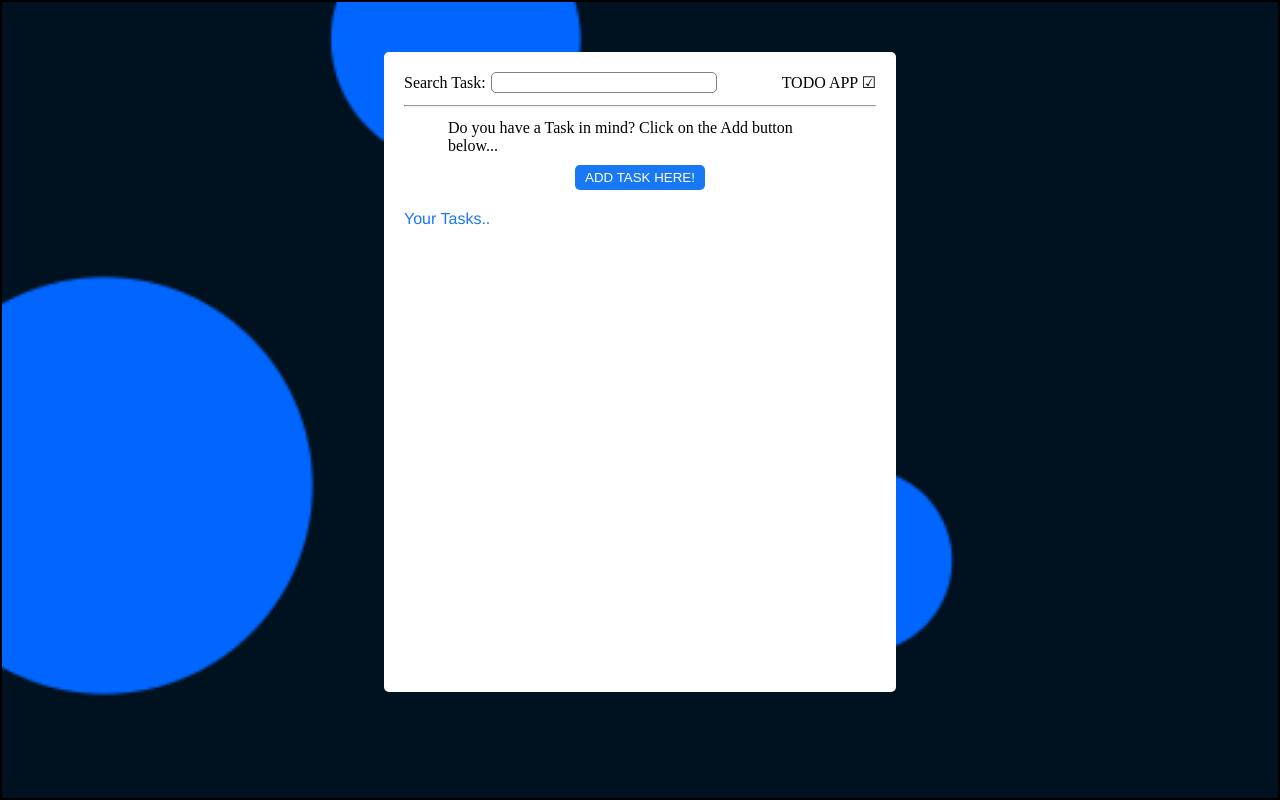
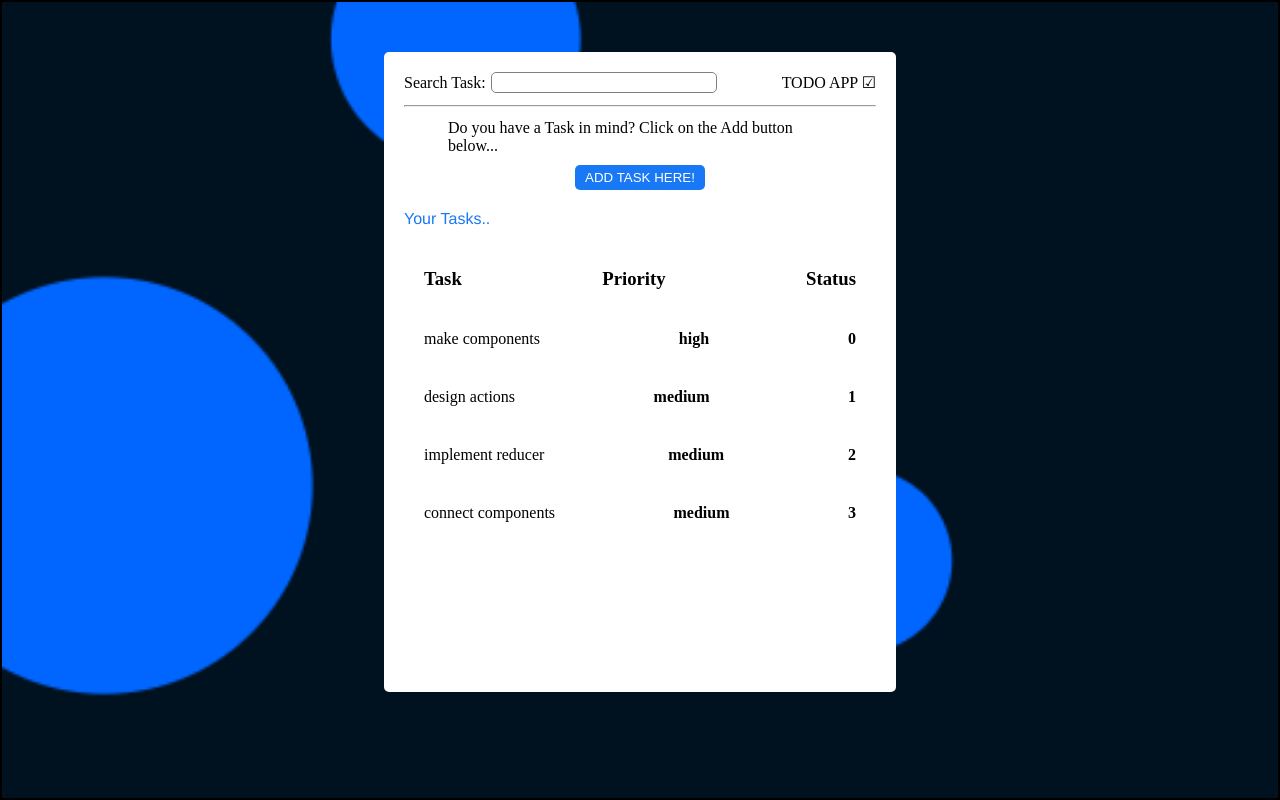
Before and after one commit to THE-Jitu-Assignments-Repo/Week-4, a React (Vite) app in the folder react-todo/: page / in a window 1280 px wide. Built offline with nearby package versions, Linux system fonts and the light colour scheme.

Commit message:
added dummy data and mapped

```diff
--- a/react-todo/src/components/todo2/Layout/Index.css
+++ b/react-todo/src/components/todo2/Layout/Index.css
@@ -37,3 +37,10 @@
     font-family: 'Franklin Gothic Medium', 'Arial Narrow', Arial, sans-serif;
     color: rgb(24, 120, 246);
 }
+
+.task--list{
+  display: flex;
+  align-items: center;
+  justify-content: space-between;
+  padding: 20px;
+}
--- a/react-todo/src/components/todo2/Layout/Index.jsx
+++ b/react-todo/src/components/todo2/Layout/Index.jsx
@@ -1,9 +1,17 @@
 import React from "react";
 import Header from "../Header/Header";
+import Task from "../List/Task";
 import AddTask from "../modals/AddTask";
 import "./Index.css";
 
 function Index({modal, setModal}) {
+
+  const dummyTodos = [
+{ id: 0, priority: true, text: 'make components' },
+{ id: 1, priority: false, text: 'design actions' },
+{ id: 2, priority: false, text: 'implement reducer' },
+{ id: 3, priority: false, text: 'connect components' }
+];
   return (
     <div className="main-div">
       <div className="content">
@@ -25,7 +33,16 @@ function Index({modal, setModal}) {
         <div className="task_tag">
           <span>Your Tasks..</span>
         </div>
-        <section>{/* <span>tasks list</span> */}</section>
+        <section>
+          <div className="task--list">
+            <h3>Task</h3>
+            <h3>Priority</h3>
+            <h3>Status</h3>
+          </div>
+          {dummyTodos.map(item=>{
+            return <Task key={item.id} item={item}/>
+          })}
+        </section>
       </div>
     </div>
   );
--- a/react-todo/src/components/todo2/List/Task.jsx
+++ b/react-todo/src/components/todo2/List/Task.jsx
@@ -1,8 +1,12 @@
 import React from 'react'
 
-function Task() {
+function Task({item}) {
   return (
-    <div>Task</div>
+    <div className='task--list'>
+      <p>{item.text}</p>
+      <h4>{item.priority? 'high' : 'medium'}</h4>
+      <h4>{item.id}</h4>
+    </div>
   )
 }
 
```
